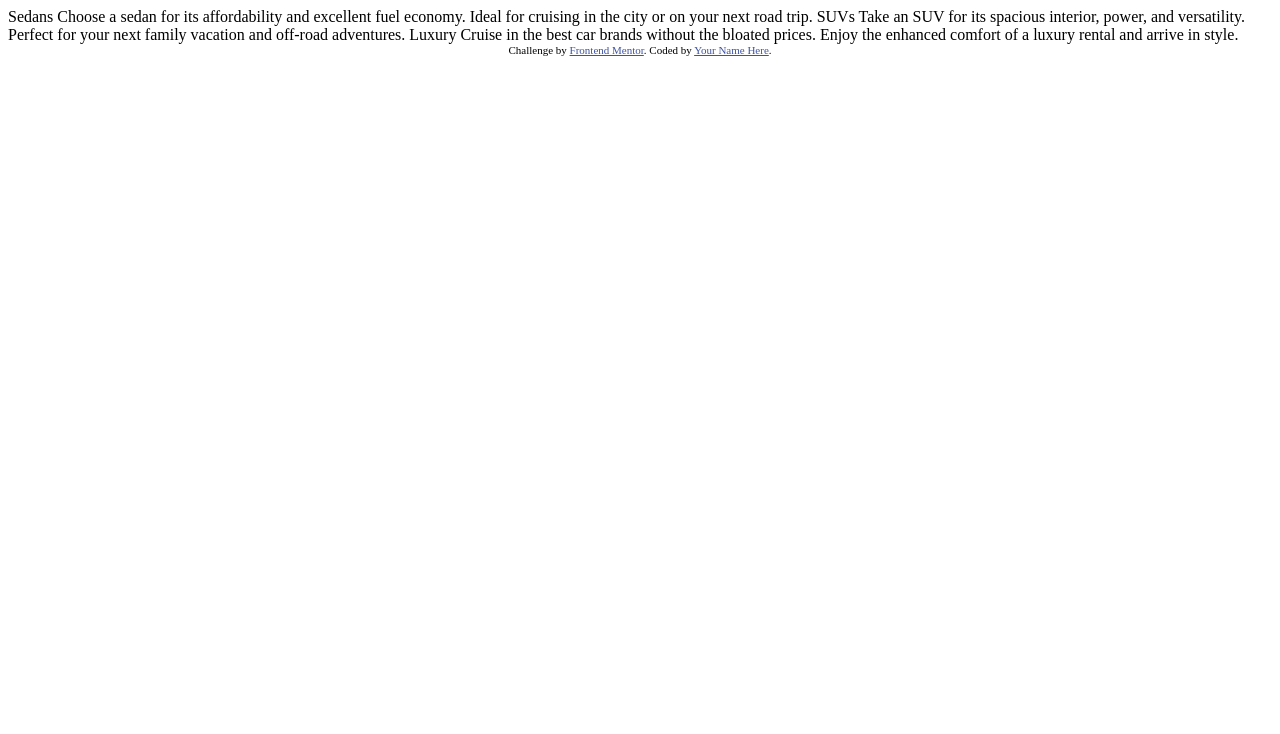
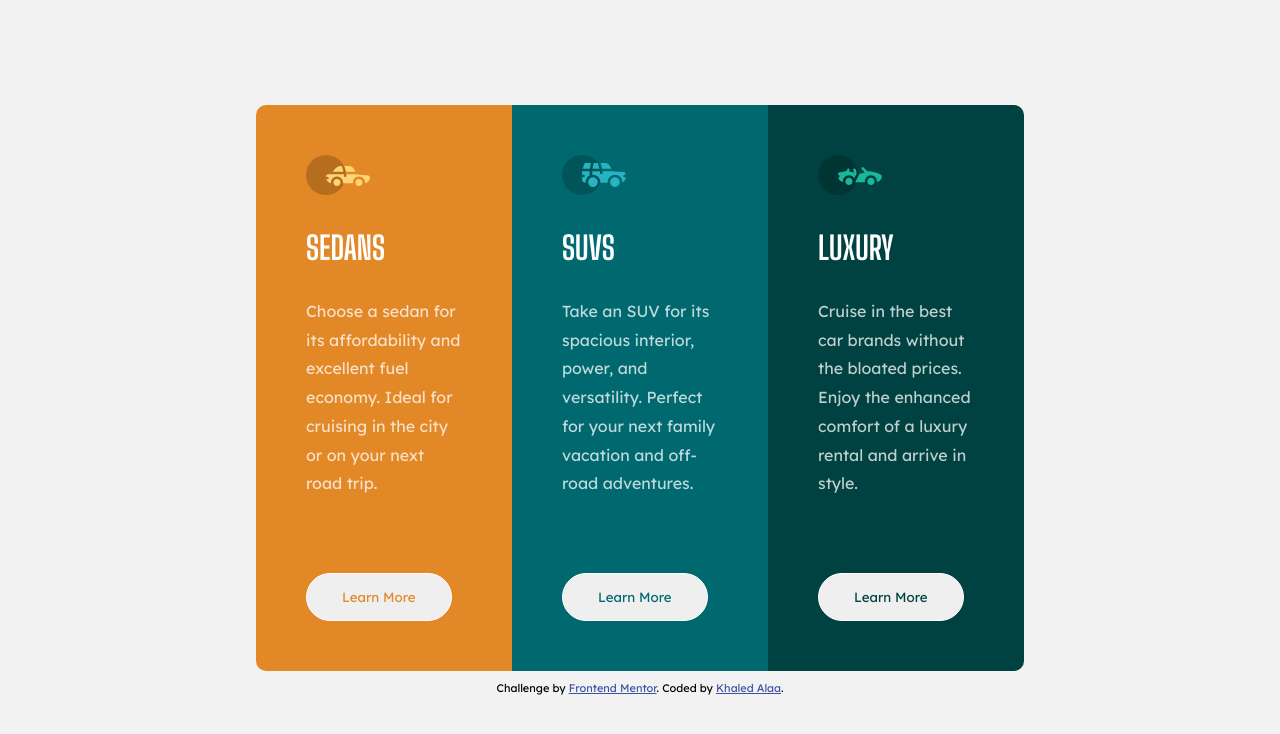
Before and after one commit to KhaledAlaa12/3-column-preview-card-component, a plain HTML site: page index.html in a window 1280 px wide. Drawn offline with Linux system fonts and the light colour scheme.

Commit message:
second commit

```diff
--- a/index.html
+++ b/index.html
@@ -1,36 +1,74 @@
 <!DOCTYPE html>
 <html lang="en">
   <head>
-  <meta charset="UTF-8">
-  <meta name="viewport" content="width=device-width, initial-scale=1.0"> <!-- displays site properly based on user's device -->
+    <meta charset="UTF-8" />
+    <meta name="viewport" content="width=device-width, initial-scale=1.0" />
+    <!-- displays site properly based on user's device -->
 
-  <link rel="icon" type="image/png" sizes="32x32" href="./images/favicon-32x32.png">
+    <link
+      rel="icon"
+      type="image/png"
+      sizes="32x32"
+      href="./images/favicon-32x32.png"
+    />
 
     <title>Frontend Mentor | 3-column preview card component</title>
 
     <!-- Feel free to remove these styles or customise in your own stylesheet 👍 -->
     <style>
-    .attribution { font-size: 11px; text-align: center; }
-    .attribution a { color: hsl(228, 45%, 44%); }
+      .attribution {
+        font-size: 11px;
+        text-align: center;
+        margin-top: 10px;
+      }
+      .attribution a {
+        color: hsl(228, 45%, 44%);
+      }
     </style>
+    <link rel="stylesheet" href="style.css" />
+    <link rel="preconnect" href="https://fonts.googleapis.com" />
+    <link rel="preconnect" href="https://fonts.gstatic.com" crossorigin />
+    <link
+      href="https://fonts.googleapis.com/css2?family=Big+Shoulders+Display:wght@700&family=Lexend+Deca&display=swap"
+      rel="stylesheet"
+    />
   </head>
   <body>
-
-  Sedans
-  Choose a sedan for its affordability and excellent fuel economy. Ideal for cruising in the city
-  or on your next road trip.
-
-  SUVs
-  Take an SUV for its spacious interior, power, and versatility. Perfect for your next family vacation
-  and off-road adventures.
-
-  Luxury
-  Cruise in the best car brands without the bloated prices. Enjoy the enhanced comfort of a luxury
-  rental and arrive in style.
+    <div class="container">
+      <div class="box">
+        <img src="images/icon-sedans.svg" alt="" />
+        <h1>Sedans</h1>
+        <p>
+          Choose a sedan for its affordability and excellent fuel economy. Ideal
+          for cruising in the city or on your next road trip.
+        </p>
+        <button>Learn More</button>
+      </div>
+      <div class="box">
+        <img src="images/icon-suvs.svg" alt="" />
+        <h1>SUVs</h1>
+        <p>
+          Take an SUV for its spacious interior, power, and versatility. Perfect
+          for your next family vacation and off-road adventures.
+        </p>
+        <button>Learn More</button>
+      </div>
+      <div class="box">
+        <img src="images/icon-luxury.svg" alt="" />
+        <h1>Luxury</h1>
+        <p>
+          Cruise in the best car brands without the bloated prices. Enjoy the
+          enhanced comfort of a luxury rental and arrive in style.
+        </p>
+        <button>Learn More</button>
+      </div>
+    </div>
 
     <div class="attribution">
-    Challenge by <a href="https://www.frontendmentor.io?ref=challenge" target="_blank">Frontend Mentor</a>.
-    Coded by <a href="#">Your Name Here</a>.
+      Challenge by
+      <a href="https://www.frontendmentor.io?ref=challenge" target="_blank"
+        >Frontend Mentor</a
+      >. Coded by <a href="https://www.frontendmentor.io/profile/KhaledAlaa12">Khaled Alaa</a>.
     </div>
   </body>
 </html>
--- /dev/null
+++ b/style.css
@@ -0,0 +1,91 @@
+* {
+  box-sizing: border-box;
+  margin: 0;
+  padding: 0;
+  font-family: "Lexend Deca", sans-serif;
+}
+body {
+  background-color: hsl(0, 0%, 95%);
+  height: 100vh;
+  display: flex;
+  justify-content: center;
+  align-items: center;
+  flex-direction: column;
+}
+.container {
+  display: grid;
+  grid-template-columns: repeat(3, 1fr);
+  margin: 0 20%;
+}
+
+.container .box {
+  padding: 50px;
+  color: white;
+}
+.container .box img,
+.container .box h1 {
+  margin-bottom: 30px;
+}
+.container .box h1 {
+  text-transform: uppercase;
+  font-family: "Big Shoulders Display", cursive;
+}
+.container .box p {
+  margin-bottom: 75px;
+  line-height: 1.8;
+  color: hsla(0, 0%, 100%, 0.75);
+}
+.container .box:first-child {
+  background-color: hsl(31, 77%, 52%);
+  border-top-left-radius: 10px;
+  border-bottom-left-radius: 10px;
+}
+.container .box:nth-child(2) {
+  background-color: hsl(184, 100%, 22%);
+}
+.container .box:last-child {
+  background-color: hsl(179, 100%, 13%);
+  border-top-right-radius: 10px;
+  border-bottom-right-radius: 10px;
+}
+.container .box button {
+  border-radius: 25px;
+  padding: 15px 35px;
+  border: none;
+  cursor: pointer;
+  -webkit-border-radius: 25px;
+  -moz-border-radius: 25px;
+  -ms-border-radius: 25px;
+  -o-border-radius: 25px;
+  border: 1px solid white;
+}
+.container .box:first-child button {
+  color: hsl(31, 77%, 52%);
+}
+.container .box:nth-child(2) button {
+  color: hsl(184, 100%, 22%);
+}
+.container .box:last-child button {
+  color: hsl(179, 100%, 13%);
+}
+.container .box button:hover {
+  background-color: transparent;
+  color: white;
+}
+@media (max-width: 414px) {
+  .container {
+    grid-template-columns: 1fr;
+    grid-template-rows: repeat(3, 1fr);
+    margin: 650px 5% 0;
+  }
+  .container .box:first-child {
+    border-top-right-radius: 10px;
+    border-top-left-radius: 10px;
+    border-bottom-left-radius: 0;
+  }
+  .container .box:last-child {
+    border-bottom-right-radius: 10px;
+    border-bottom-left-radius: 10px;
+    border-top-right-radius: 0;
+  }
+}
```
Also changed, not shown: 1 other file. Lines whose indentation alone changed are shown as unchanged.
